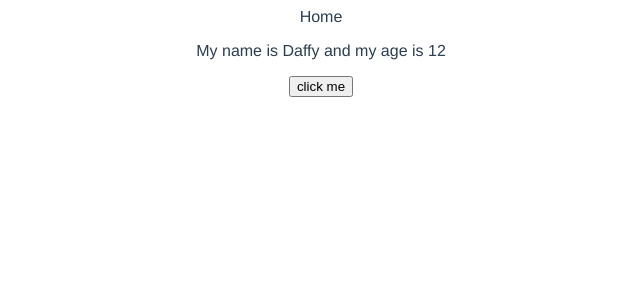
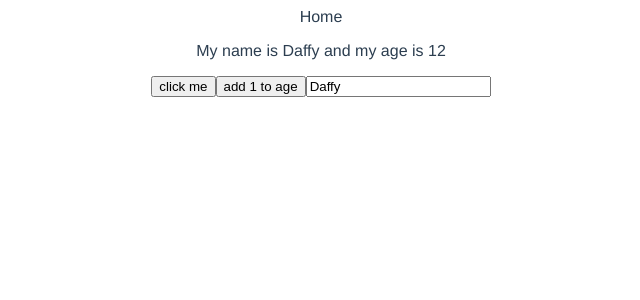
Before and after one commit to youngrokkim2017/vue_blog, a Vue app: page / in a window 1280 px wide. Shown: the top 300 px of the page, without its empty margins (319-959 px from the left). Built offline with nearby package versions, Linux system fonts and the light colour scheme.

Commit message:
add reactive refs

```diff
--- a/src/views/Home.vue
+++ b/src/views/Home.vue
@@ -3,20 +3,30 @@
     Home
     <p>My name is {{ name }} and my age is {{ age }}</p>
     <button @click="handleClick">click me</button>
+    <button @click="age++">add 1 to age</button>
+    <input type="text" v-model="name">
   </div>
 </template>
 
 <script>
+import { ref } from 'vue'
+
 export default {
   name: 'Home',
   // add composition api
   setup() {
     // will run before any other lifecycle method
-    let name = 'Daffy'
-    let age = 12
+
+    // template refs
+    // const p = ref(null)
+
+    // now reactive variables
+    const name = ref('Daffy')
+    const age = ref(12)
 
     const handleClick = () => {
-
+      name.value = 'Bugs'
+      age.value = 21
     }
 
     return {
```
